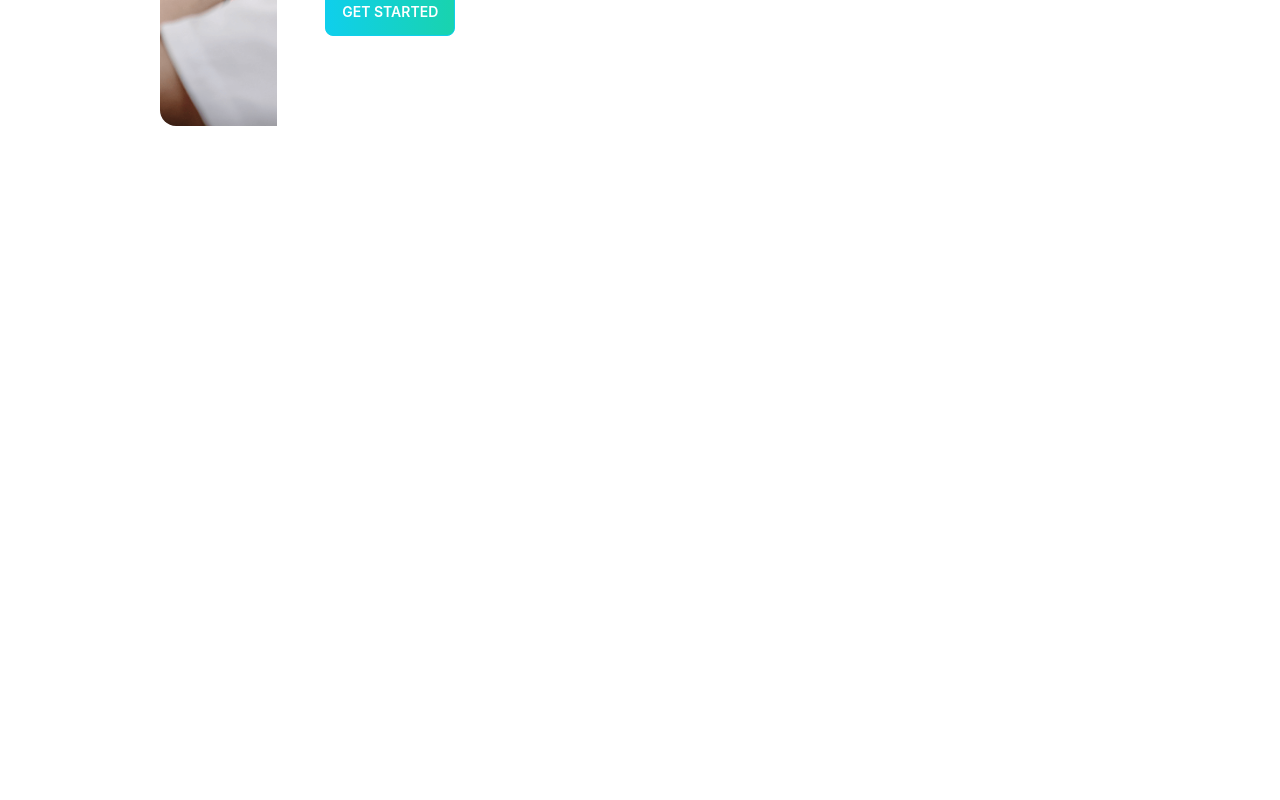
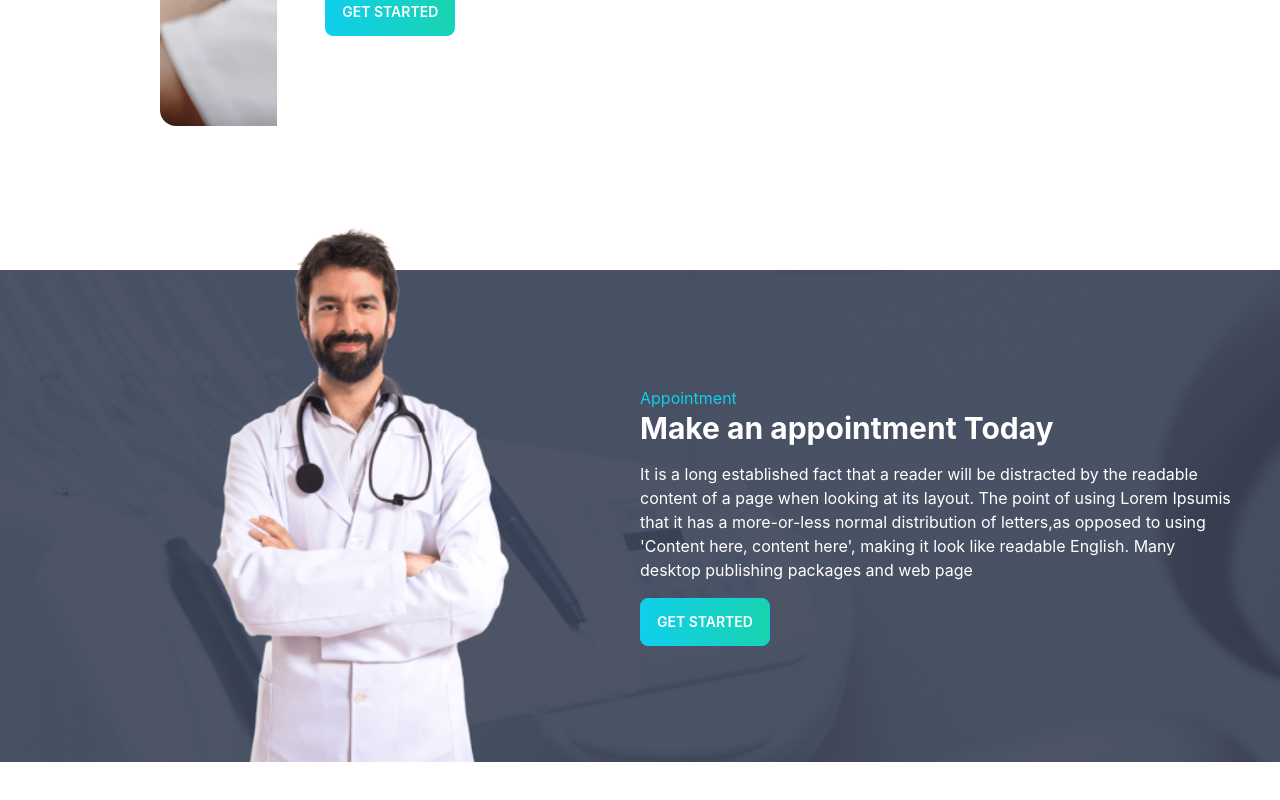
Before and after one commit to akashwebs/doctors-appoinment-client, a React (Create React App) app: page / in a window 1280 px wide. Shown: the part 1877-2677 px from the top of the page. Before the commit the page ends 2051 px from the top, so only its background shows below. Built offline with nearby package versions, Linux system fonts and the light colour scheme.

Commit message:
added make appointment

```diff
--- a/src/Pages/Home/Home/Home.js
+++ b/src/Pages/Home/Home/Home.js
@@ -1,6 +1,7 @@
 import React from 'react';
 import Banner from '../Banner/Banner';
 import Info from '../Info/Info';
+import MakeAppoinment from '../MakeAppoinment/MakeAppoinment';
 import Services from '../OurServices/Services/Services';
 
 const Home = () => {
@@ -9,6 +10,7 @@
             <Banner></Banner>
             <Info></Info>
             <Services></Services>
+            <MakeAppoinment></MakeAppoinment>
         </div>
     );
 };
--- /dev/null
+++ b/src/Pages/Home/MakeAppoinment/MakeAppoinment.js
@@ -0,0 +1,23 @@
+import React from 'react';
+import appoinment from '../../../assets/images/appointment.png'
+import doctor from '../../../assets/images/doctor.png'
+import OwnButton from '../../Shared/OwnButton/OwnButton';
+
+
+const MakeAppoinment = () => {
+    return (
+        <div style={{backgroundImage:`url(${appoinment})`}} className='flex justify-center items-center my-24 px-12'>
+            <div className='flex-1'>
+                <img className='mt-[-100px]' src={doctor} alt="" />
+            </div>
+            <div className='flex-1 text-white'>
+                <h2 className='text-primary'>Appointment</h2>
+                <h3 className='font-bold text-3xl'>Make an appointment Today</h3>
+                <p className='my-4'>It is a long established fact that a reader will be distracted by the readable content of a page when looking at its layout. The point of using Lorem Ipsumis that it has a more-or-less normal distribution of letters,as opposed to using 'Content here, content here', making it look like readable English. Many desktop publishing packages and web page</p>
+                <OwnButton>get started</OwnButton>
+            </div>
+        </div>
+    );
+};
+
+export default MakeAppoinment;
--- a/src/Pages/Home/OurServices/Services/Services.js
+++ b/src/Pages/Home/OurServices/Services/Services.js
@@ -41,7 +41,7 @@
                         <h2 class="card-title">Exceptional Dental Care, on Your Terms</h2>
                         <p className='my-4'>It is a long established fact that a reader will be distracted by the readable content of a page when looking at its layout. The point of using Lorem Ipsumis that it has a more-or-less normal distribution of letters,as opposed to using 'Content here, content here', making it look like readable English. Many desktop publishing packages and web page</p>
                         <div class="card-actions">
-                        <OwnButton text={'Get Started'}></OwnButton>
+                        <OwnButton>Get Started</OwnButton>
                         </div>
                     </div>
                 </div>
--- a/src/Pages/Shared/OwnButton/OwnButton.js
+++ b/src/Pages/Shared/OwnButton/OwnButton.js
@@ -1,9 +1,9 @@
 import React from 'react';
 
-const OwnButton = ({text}) => {
+const OwnButton = ({children}) => {
     return (
         <div>
-            <button className="btn btn-primary bg-gradient-to-r from-primary to-secondary text-white">{text}</button>
+            <button className="uppercase btn btn-primary bg-gradient-to-r from-primary to-secondary text-white">{children}</button>
         </div>
     );
 };
```
